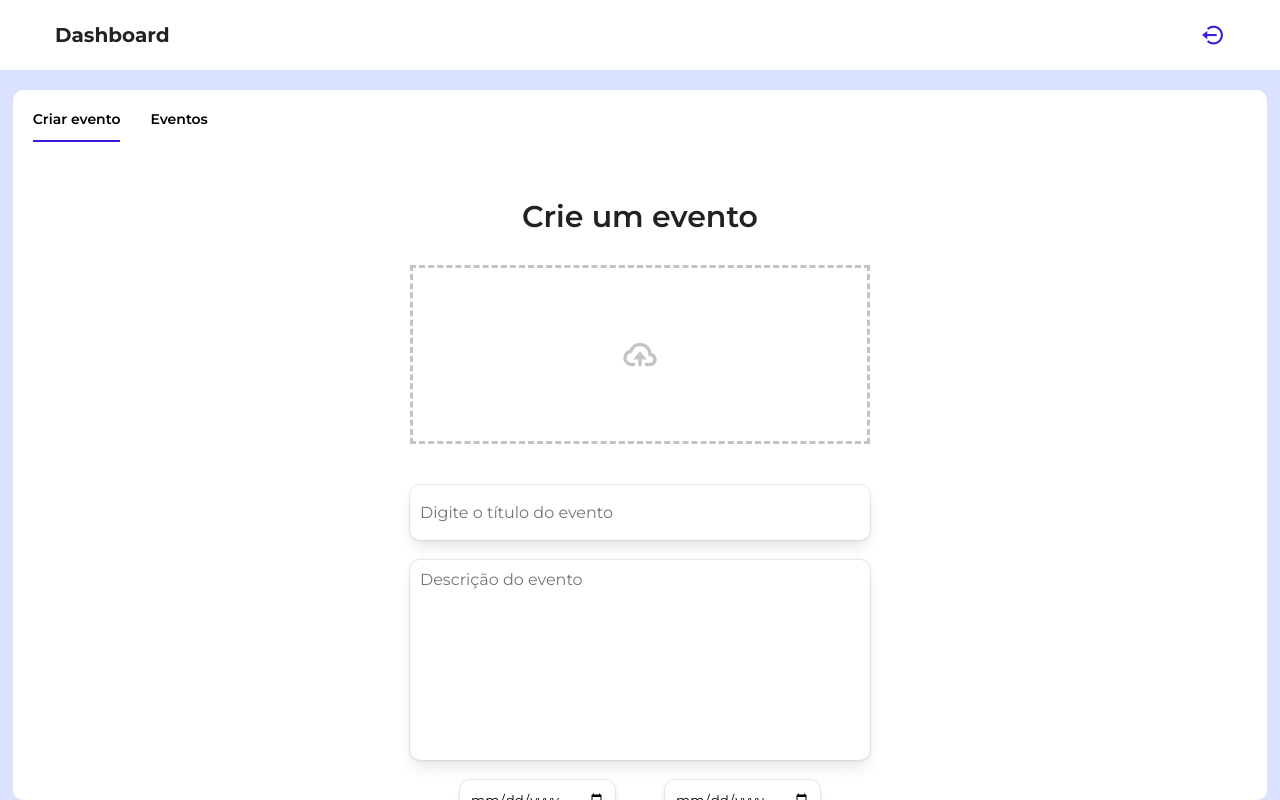
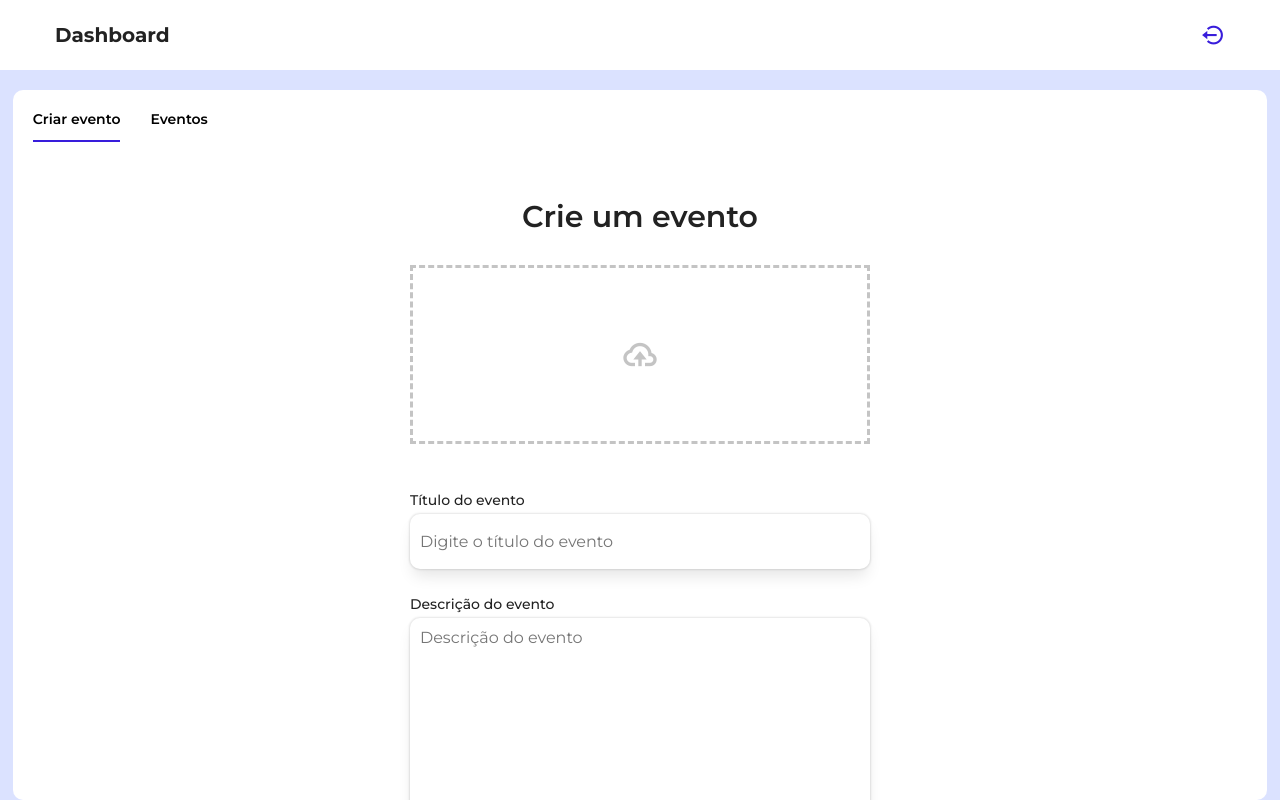
Before and after one commit to wendelpantoja/community-events, a React (Vite) app: page /dashboard/create-event in a window 1280 px wide. Built offline with nearby package versions, Linux system fonts and the light colour scheme; no server answers; the database is empty; sample sign-in values are in the browser's storage.

Commit message:
:recycle: style: refactor style form create and update

```diff
--- a/src/pages/CreateEvent/index.tsx
+++ b/src/pages/CreateEvent/index.tsx
@@ -97,40 +97,60 @@ export function CreateEvent() {
 
                     </ContainerFile>
 
+                    <div className="container_title">
+                        <label htmlFor="">Título do evento</label>
                         <input
                             className='title'
                             type="text"
                             placeholder='Digite o título do evento'
                             {...register("titulo")}
                         />
+                    </div>
 
+                    <div className="container_description">
+                        <label htmlFor="">Descrição do evento</label>
                         <textarea
                             id=""
                             placeholder='Descrição do evento'
                             {...register("descricao")}
                         />
+                    </div>
 
                     <div className="container_date_hour">
+                        <div className="container_date">
+                            <label htmlFor="">Inicio</label>
                             <input
                                 type="date"
                                 {...register("data_inicio")}
                             />
+                        </div>
 
+                        <div className="container_date">
+                            <label htmlFor="">Fim</label>
                             <input
                                 type="date"
                                 {...register("data_fim")}
                             />
                         </div>
+                    </div>
 
                     <div className="container_date_hour">
+                        <div className="container_hour">
+                            <label htmlFor="">Inicio</label>
                             <input type="time" {...register("hora_inicio")}/>
+                        </div>
+                        <div className="container_hour">
+                            <label htmlFor="">Fim</label>
                             <input type="time" {...register("hora_fim")}/>
+                        </div>
                     </div>
 
                 </div>
 
                 <div className="selecteds">
 
+                    <div className="container_select">
+                        <label htmlFor="">Tipo evento</label>
                         <select {...register("tipo_evento")} id="">
 
                             {typeEvent.map((option, index) => (
@@ -138,7 +158,10 @@ export function CreateEvent() {
                             ))}
 
                         </select>
+                    </div>
 
+                    <div className="container_select">
+                        <label htmlFor="">Categoria</label>
                         <select {...register("tipo_categoria")}  id="">
 
                         {categories.map((option, index) => (
@@ -146,13 +169,16 @@ export function CreateEvent() {
                         ))}
 
                         </select>
+                    </div>
 
                 </div>
 
+                <div className="container_button">
                     <button type="submit">
                         {handleSpin && <HandleSpin typeColor="spin_violet"/>}
                         {!handleSpin && <p>Criar evento</p>}
                     </button>
+                </div>
             </form>
         </ContainerContent>
     )
--- a/src/pages/CreateEvent/styles.ts
+++ b/src/pages/CreateEvent/styles.ts
@@ -39,13 +39,12 @@ export const ContainerContent = styled.div`
     width: 100%;
     max-width: 500px;
 
-    text-align: center;
-
     padding: 20px;
     margin: 0 auto;
     margin-top: 50px;
 
     h2 {
+        text-align: center;
         font-weight: var(--font-semi-bold);
         margin-bottom: 30px;
     }
@@ -53,29 +52,43 @@ export const ContainerContent = styled.div`
 
     .container_inputs {
         width: 100%;
+        .container_title {
+            width: 100%;
+            margin-top: 25px;
 
-        display: flex;
-        flex-direction: column;
-        align-items: center;
-        gap: 20px;
+            label {
+                font-size: var(--small-font-size);
+                font-weight: var(--font-medium);
+            }
 
             .title {
                 width: 100%;
                 height: 55px;
 
-            font-size: var(--p-font-size);
-
                 border: none;
                 box-shadow: 0px 0px 2px 1px rgba(0,0,0,0.1),0px 10px 15px -3px rgba(0,0,0,0.1);
                 border-radius: 10px;
 
+                font-size: var(--p-font-size);
+
                 outline: none;
                 padding: 10px;
+
+                margin-top: 5px;
+            }
         }
 
         img {
             width: 40px;
             height: 50px;
+        }
+
+        .container_description {
+            margin-top: 25px;
+
+            label {
+                font-size: var(--small-font-size);
+                font-weight: var(--font-medium);
             }
 
             textarea {
@@ -91,6 +104,8 @@ export const ContainerContent = styled.div`
 
                 outline: none;
                 resize: none;
+                margin-top: 5px;
+            }
         }
 
         .container_date_hour {
@@ -101,16 +116,51 @@ export const ContainerContent = styled.div`
             justify-content: center;
             gap: 50px;
 
-            input:nth-child(1),
-            input:nth-child(2) {
-                width: 155px;
+            margin-top: 25px;
+
+            .container_date {
+                width: 100%;
+
+                label {
+                    font-size: var(--small-font-size);
+                    font-weight: var(--font-medium);
+                }
+
+                input {
+                    width: 100%;
                     height: 40px;
-
                     border: none;
                     box-shadow: 0px 0px 2px 1px rgba(0,0,0,0.1),0px 10px 15px -3px rgba(0,0,0,0.1);
                     border-radius: 10px;
 
                     padding: 10px;
+
+                    margin-top: 5px;
+
+                    cursor: pointer;
+                }
+            }
+            .container_hour {
+                width: 100%;
+
+                label {
+                    font-size: var(--small-font-size);
+                    font-weight: var(--font-medium);
+                }
+
+                input {
+                    width: 100%;
+                    height: 40px;
+                    border: none;
+                    box-shadow: 0px 0px 2px 1px rgba(0,0,0,0.1),0px 10px 15px -3px rgba(0,0,0,0.1);
+                    border-radius: 10px;
+
+                    padding: 10px;
+
+                    margin-top: 5px;
+
+                    cursor: pointer;
+                }
             }
         }
 
@@ -123,11 +173,21 @@ export const ContainerContent = styled.div`
         display: flex;
         align-items: center;
         justify-content: center;
-        gap: 30px;
-        margin-top: 30px;
+        gap: 50px;
+
+        margin-top: 25px;
+        margin-bottom: 50px;
+
+        .container_select {
+            width: 100%;
+
+            label {
+                font-size: var(--small-font-size);
+                font-weight: var(--font-medium);
+            }
 
             select {
-            width: 155px;
+                width: 100%;
                 height: 40px;
 
                 border: none;
@@ -137,27 +197,34 @@ export const ContainerContent = styled.div`
                 cursor: pointer;
 
                 outline: none;
+
+                margin-top: 5px;
             }
         }
 
+
+    }
+
+    .container_button {
+        text-align: center;
+
         button {
-        width: 250px;
+            width: 200px;
             height: 50px;
 
             background-color: var(--button-color);
             border: none;
 
             color: var(--text-color-white);
-        font-weight: var(--font-bold);
+            font-weight: var(--font-semi-bold);
 
             border-radius: 10px;
             cursor: pointer;
-
-        margin-top: 35px;
         }
 
         button:hover {
             background-color: var(--button-hover);
         }
 
+    }
 `
--- a/src/pages/FormUpdate/index.tsx
+++ b/src/pages/FormUpdate/index.tsx
@@ -126,7 +126,7 @@ export function FormUpdate() {
     return (
         <ContainerContent>
 
-            <h2>Atualizar evento</h2>
+            <h2>Crie um evento</h2>
 
             <form onSubmit={handleSubmit(onSubmit)}>
 
@@ -147,40 +147,60 @@ export function FormUpdate() {
 
                     </ContainerFile>
 
+                    <div className="container_title">
+                        <label htmlFor="">Título do evento</label>
                         <input
                             className='title'
                             type="text"
                             placeholder='Digite o título do evento'
                             {...register("titulo")}
                         />
+                    </div>
 
+                    <div className="container_description">
+                        <label htmlFor="">Descrição do evento</label>
                         <textarea
                             id=""
                             placeholder='Descrição do evento'
                             {...register("descricao")}
                         />
+                    </div>
 
                     <div className="container_date_hour">
+                        <div className="container_date">
+                            <label htmlFor="">Inicio</label>
                             <input
                                 type="date"
                                 {...register("data_inicio")}
                             />
+                        </div>
 
+                        <div className="container_date">
+                            <label htmlFor="">Fim</label>
                             <input
                                 type="date"
                                 {...register("data_fim")}
                             />
                         </div>
+                    </div>
 
                     <div className="container_date_hour">
+                        <div className="container_hour">
+                            <label htmlFor="">Inicio</label>
                             <input type="time" {...register("hora_inicio")}/>
+                        </div>
+                        <div className="container_hour">
+                            <label htmlFor="">Fim</label>
                             <input type="time" {...register("hora_fim")}/>
+                        </div>
                     </div>
 
                 </div>
 
                 <div className="selecteds">
 
+                    <div className="container_select">
+                        <label htmlFor="">Tipo evento</label>
                         <select {...register("tipo_evento")} id="">
 
                             {typeEvent.map((option, index) => (
@@ -188,7 +208,10 @@ export function FormUpdate() {
                             ))}
 
                         </select>
+                    </div>
 
+                    <div className="container_select">
+                        <label htmlFor="">Categoria</label>
                         <select {...register("tipo_categoria")}  id="">
 
                         {categories.map((option, index) => (
@@ -196,13 +219,16 @@ export function FormUpdate() {
                         ))}
 
                         </select>
+                    </div>
 
                 </div>
 
+                <div className="container_button">
                     <button type="submit">
                         {handleSpin && <HandleSpin typeColor="spin_violet"/>}
-                    {!handleSpin && <p>Criar evento</p>}
+                        {!handleSpin && <p>Atualizar evento</p>}
                     </button>
+                </div>
             </form>
         </ContainerContent>
     )
--- a/src/pages/FormUpdate/styles.ts
+++ b/src/pages/FormUpdate/styles.ts
@@ -39,13 +39,12 @@ export const ContainerContent = styled.div`
     width: 100%;
     max-width: 500px;
 
-    text-align: center;
-
     padding: 20px;
     margin: 0 auto;
     margin-top: 50px;
 
     h2 {
+        text-align: center;
         font-weight: var(--font-semi-bold);
         margin-bottom: 30px;
     }
@@ -53,29 +52,43 @@ export const ContainerContent = styled.div`
 
     .container_inputs {
         width: 100%;
+        .container_title {
+            width: 100%;
+            margin-top: 25px;
 
-        display: flex;
-        flex-direction: column;
-        align-items: center;
-        gap: 20px;
+            label {
+                font-size: var(--small-font-size);
+                font-weight: var(--font-medium);
+            }
 
             .title {
                 width: 100%;
                 height: 55px;
 
-            font-size: var(--p-font-size);
-
                 border: none;
                 box-shadow: 0px 0px 2px 1px rgba(0,0,0,0.1),0px 10px 15px -3px rgba(0,0,0,0.1);
                 border-radius: 10px;
 
+                font-size: var(--p-font-size);
+
                 outline: none;
                 padding: 10px;
+
+                margin-top: 5px;
+            }
         }
 
         img {
             width: 40px;
             height: 50px;
+        }
+
+        .container_description {
+            margin-top: 25px;
+
+            label {
+                font-size: var(--small-font-size);
+                font-weight: var(--font-medium);
             }
 
             textarea {
@@ -91,15 +104,10 @@ export const ContainerContent = styled.div`
 
                 outline: none;
                 resize: none;
+                margin-top: 5px;
+            }
         }
 
-        .file {
-            margin: 0 auto;
-        }
-
-    }
-
-    .container_inputs
         .container_date_hour {
             width: 100%;
 
@@ -108,16 +116,56 @@ export const ContainerContent = styled.div`
             justify-content: center;
             gap: 50px;
 
-        input:nth-child(1),
-        input:nth-child(2) {
-            width: 155px;
+            margin-top: 25px;
+
+            .container_date {
+                width: 100%;
+
+                label {
+                    font-size: var(--small-font-size);
+                    font-weight: var(--font-medium);
+                }
+
+                input {
+                    width: 100%;
                     height: 40px;
-
                     border: none;
                     box-shadow: 0px 0px 2px 1px rgba(0,0,0,0.1),0px 10px 15px -3px rgba(0,0,0,0.1);
                     border-radius: 10px;
 
                     padding: 10px;
+
+                    margin-top: 5px;
+
+                    cursor: pointer;
+                }
+            }
+            .container_hour {
+                width: 100%;
+
+                label {
+                    font-size: var(--small-font-size);
+                    font-weight: var(--font-medium);
+                }
+
+                input {
+                    width: 100%;
+                    height: 40px;
+                    border: none;
+                    box-shadow: 0px 0px 2px 1px rgba(0,0,0,0.1),0px 10px 15px -3px rgba(0,0,0,0.1);
+                    border-radius: 10px;
+
+                    padding: 10px;
+
+                    margin-top: 5px;
+
+                    cursor: pointer;
+                }
+            }
+        }
+
+        .file {
+            margin: 0 auto;
         }
     }
 
@@ -125,11 +173,21 @@ export const ContainerContent = styled.div`
         display: flex;
         align-items: center;
         justify-content: center;
-        gap: 30px;
-        margin-top: 30px;
+        gap: 50px;
+
+        margin-top: 25px;
+        margin-bottom: 50px;
+
+        .container_select {
+            width: 100%;
+
+            label {
+                font-size: var(--small-font-size);
+                font-weight: var(--font-medium);
+            }
 
             select {
-            width: 155px;
+                width: 100%;
                 height: 40px;
 
                 border: none;
@@ -139,27 +197,34 @@ export const ContainerContent = styled.div`
                 cursor: pointer;
 
                 outline: none;
+
+                margin-top: 5px;
             }
         }
 
+
+    }
+
+    .container_button {
+        text-align: center;
+
         button {
-        width: 250px;
+            width: 200px;
             height: 50px;
 
             background-color: var(--button-color);
             border: none;
 
             color: var(--text-color-white);
-        font-weight: var(--font-bold);
+            font-weight: var(--font-semi-bold);
 
             border-radius: 10px;
             cursor: pointer;
-
-        margin-top: 35px;
         }
 
         button:hover {
             background-color: var(--button-hover);
         }
 
+    }
 `
```
Lines whose indentation alone changed are shown as unchanged.
